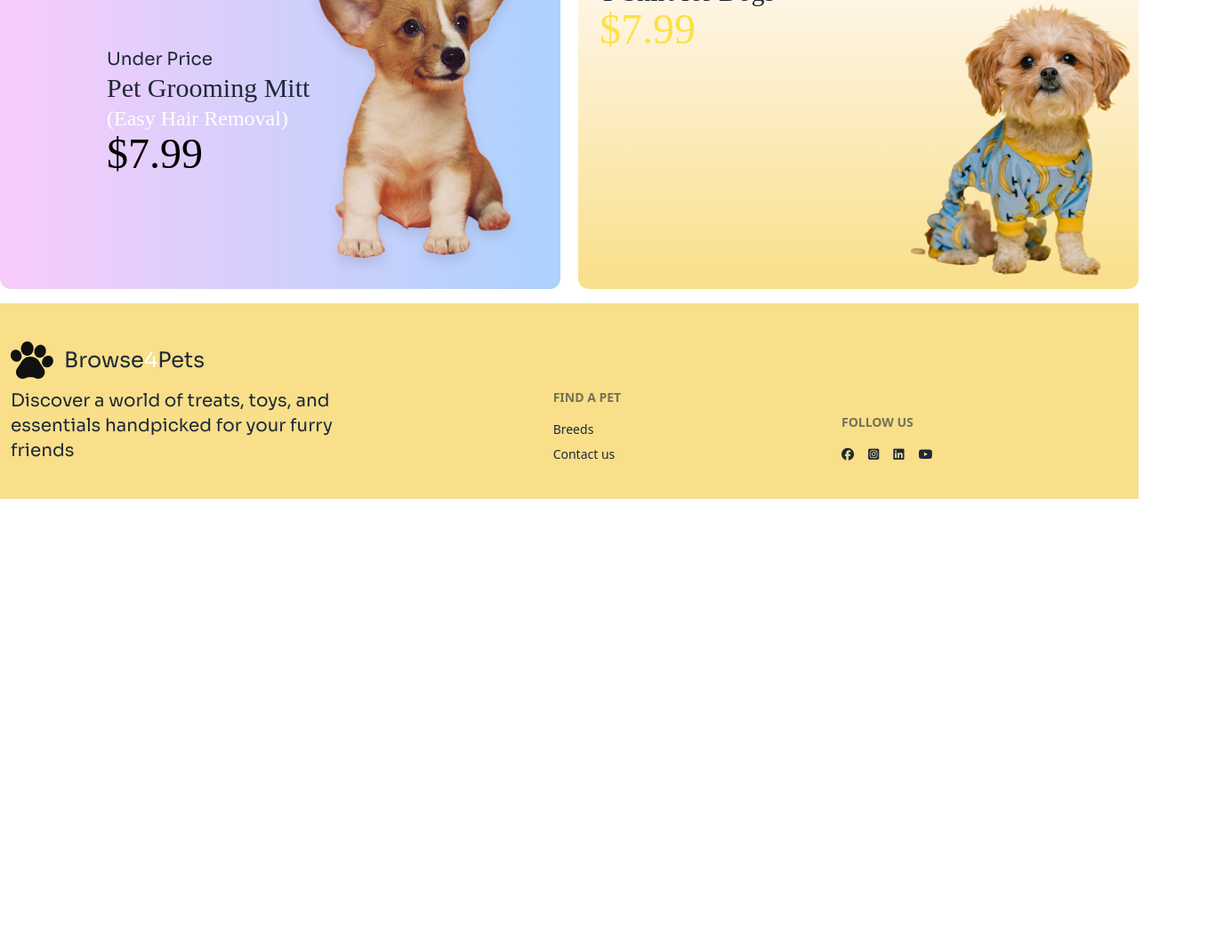
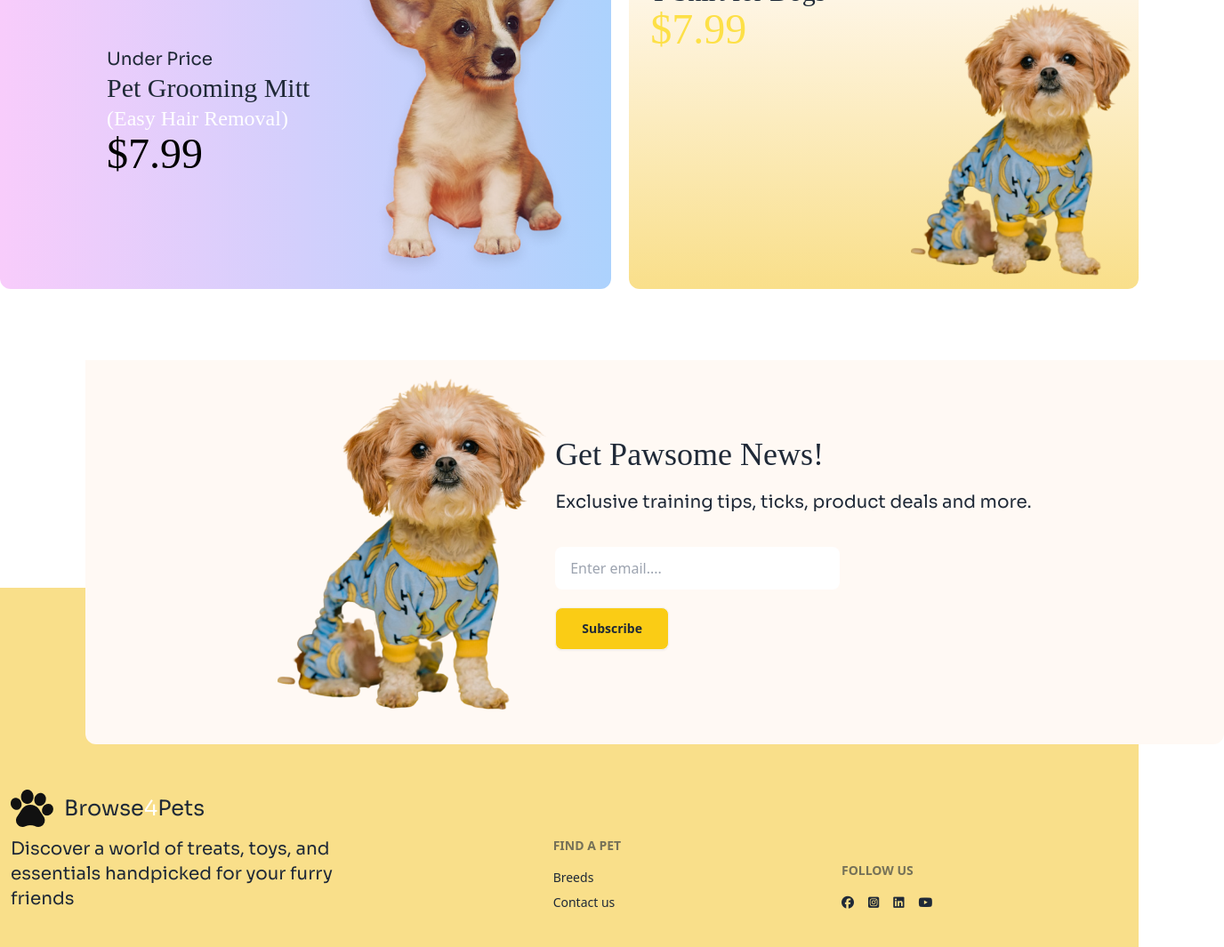
Before and after one commit to mahatab6/pet-shop, a plain HTML site: page index.html in a window 1280 px wide. Shown: the part 1795-2860 px from the top of the page at 89% size, 1376 px wide, since content can reach past the window. Before the commit the page ends 2356 px from the top, so only its background shows below. Drawn offline with nearby package versions, Linux system fonts and the light colour scheme; a web font is replaced by a local one.

Commit message:
newsletter section added

```diff
--- a/index.html
+++ b/index.html
@@ -416,7 +416,7 @@
             </div>
         </section>
 
-        <section class="max-w-[1280px] mx-auto">
+        <section class="max-w-[1280px] mx-auto pb-80">
             <!-- low price section -->
             <h2 class="font-normal text-2xl md:text-4xl adlam mb-12 mt-14">Everyday low Price</h2>
 
@@ -434,7 +434,7 @@
                     </div>
                 </div>
 
-                <div class="flex  bg-gradient-to-b from-[#FFF9F4] to-[#F9DF8A] md:w-3/5 relative w-80 h-96 rounded-xl ">
+                <div class="flex  bg-gradient-to-b from-[#FFF9F4] to-[#F9DF8A] md:w-2/4 relative w-80 h-96 rounded-xl ">
                     <div class="absolute bottom-0 right-0  mt-10  md:w-80 pl-16">
                         <img src="image/cute-pet-mid.png" alt="">
 
@@ -452,12 +452,38 @@
         </section>
 
 
+
+
     </main>
 
 
-    <footer class="bg-bg-color">
+    <footer class="bg-bg-color ">
 
-        <div class="footer max-w-[1280px] mx-auto py-10 text-justify md:items-end pl-3  ">
+        <!-- Newsletter section -->
+        <section class="relative r">
+
+                    <div class="md:flex bg-secondary items-center justify-center container xl:ml-24 rounded-b-xl absolute z-1 -mt-64 p-5" >
+                        <div>
+                            <img src="image/cute-pet-mid.png" alt="">
+                        </div>
+                        <div >
+                            <h2 class="adlam text-xl md:text-4xl font-normal mb-3 md:mb-5 ">Get Pawsome News!</h2>
+                            <p class="sora font-normal text-base md:text-xl mb-5 md:mb-9">Exclusive training tips, ticks, product deals and more.</p>
+                            <label for="">
+                                <input type="email" placeholder="Enter email...." class="input mb-3 md:mb-5  md:w-full md:max-w-xs" />
+                            </label>
+                            <div>
+                                <button class="btn bg-yellow-400 w-32 mb-5 ">Subscribe</button>
+                            </div>
+                        </div>
+
+                    </div>
+
+        </section>
+
+
+
+        <div class="footer container mx-auto pb-10 pt-[450px] md:pt-56 text-justify md:items-end pl-3  ">
             <nav>
                         <div class="flex items-center gap-3">
                             <img src="image/logo-footer.png" alt="">
```
